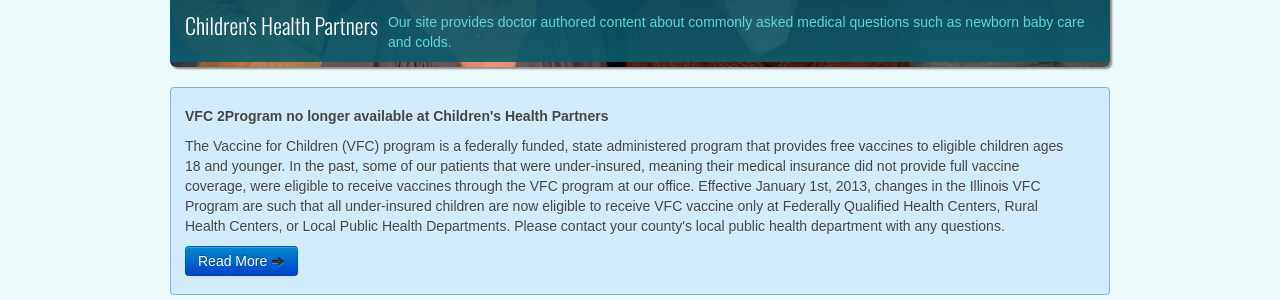
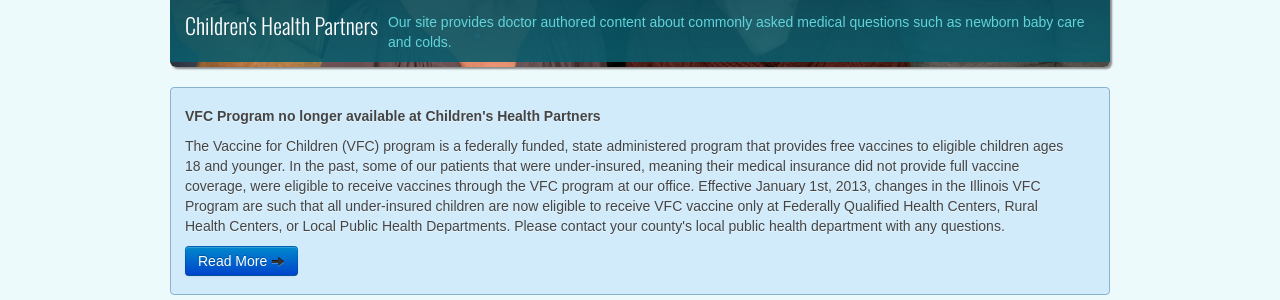
Before and after one commit to chpweb/web, a Jekyll site: the page built from index.html, in a window 1280 px wide. Shown: the part 566-866 px from the top of the page. Built offline with Jekyll 4.4.1, drawn with Linux system fonts in a browser that asks for light colours; some web fonts are replaced; comment, search, counter and statistics services are not loaded.

Commit message:
Update index.html

```diff
--- a/index.html
+++ b/index.html
@@ -26,7 +26,7 @@
 		</div>
 		-->
 		<div class="home-info">
-			<h5>VFC 2Program no longer available at Children's Health Partners</h5>
+			<h5>VFC Program no longer available at Children's Health Partners</h5>
 			<p>The Vaccine for Children (VFC) program is a federally funded, state administered program that provides free vaccines to eligible children ages 18 and younger. In the past, some of our patients that were under-insured, meaning their medical insurance did not provide full vaccine coverage, were eligible to receive vaccines through the VFC program at our office. Effective January 1st, 2013, changes in the Illinois VFC Program are such that all under-insured children are now eligible to receive VFC vaccine only at Federally Qualified Health Centers, Rural Health Centers, or Local Public Health Departments. Please contact your county's local public health department with any questions.</p>
 			<p><a class="btn btn-medium btn-primary" href="http://illinoisaap.org/projects/immunizations/vfc/vfc-plus-illinois/">Read More <i class="icon-arrow-right"></i></a></p>
 		</div>
```
